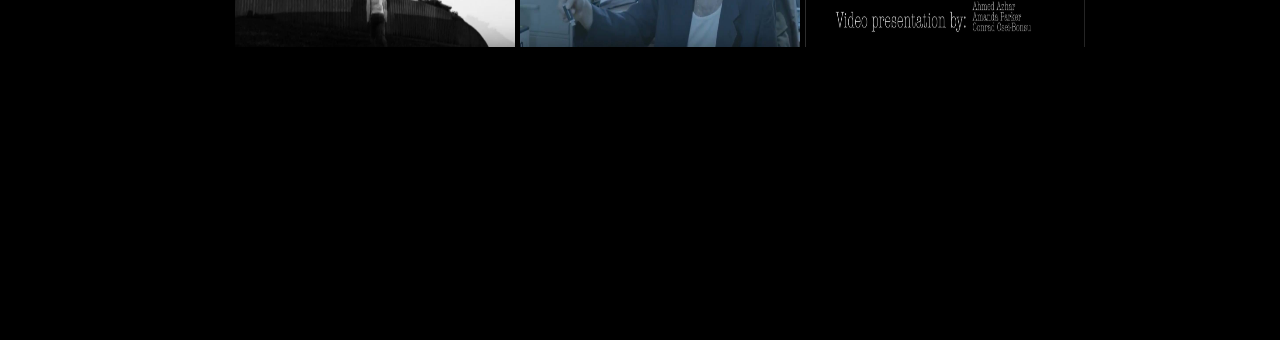
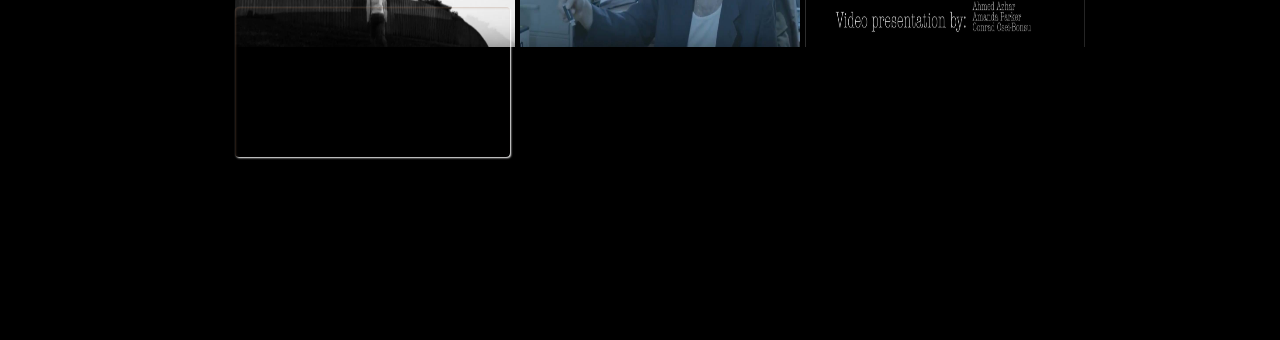
Before and after one commit to nomadoclock/nomadoclock.github.io, a website: page index.html in a window 1280 px wide. Shown: the part 3818-4158 px from the top of the page. Drawn offline with nearby package versions, Linux system fonts and the light colour scheme.

Commit message:
Update index.html

```diff
--- a/index.html
+++ b/index.html
@@ -396,6 +396,9 @@
 		      <li>
 		        <a href="https://www.youtube.com/watch?v=M3wmAUrDlxQ&t=8s" class="mediabox"><img src="img/full/video3.jpg" style="width:280px; height:200px;" /></a>
 		      </li>
+		      <li>
+			      <a href="https://www.youtube.com/watch?v=nekuCWlpO8U" class="mediabox"></a>
+				  </li>
 		    </ul>
     	</section>
 
```
